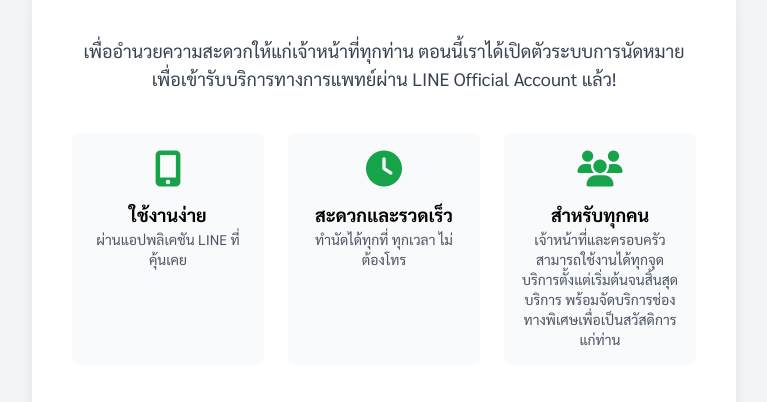
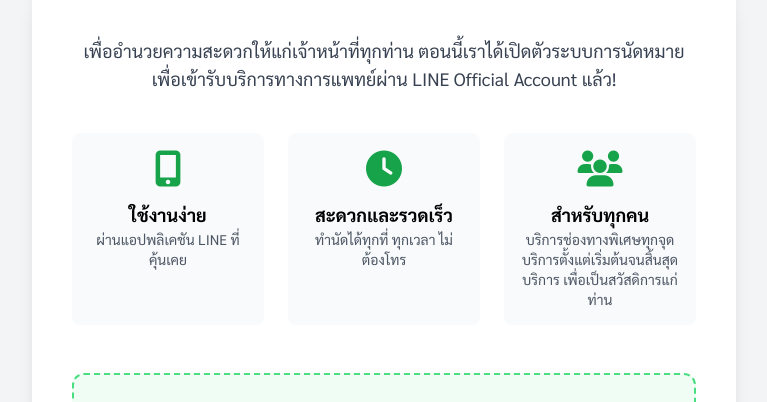
Before and after one commit to praetinee/sansai-hospital-pr, a plain HTML site: page index.html in a window 1280 px wide. Shown: the part 187-589 px from the top of the page, without its empty margins (256-1023 px from the left). Drawn offline with nearby package versions, Linux system fonts and the light colour scheme.

Commit message:
Update index.html

```diff
--- a/index.html
+++ b/index.html
@@ -93,7 +93,7 @@
                     <div class="bg-gray-50 p-4 rounded-lg">
                         <i class="fa-solid fa-users text-4xl text-green-600"></i>
                         <h3 class="font-bold text-lg mt-3">สำหรับทุกคน</h3>
-                        <p class="text-sm text-gray-600">เจ้าหน้าที่และครอบครัวสามารถใช้งานได้ทุกจุดบริการตั้งแต่เริ่มต้นจนสิ้นสุดบริการ พร้อมจัดบริการช่องทางพิเศษเพื่อเป็นสวัสดิการแก่ท่าน</p>
+                        <p class="text-sm text-gray-600">บริการช่องทางพิเศษทุกจุดบริการตั้งแต่เริ่มต้นจนสิ้นสุดบริการ เพื่อเป็นสวัสดิการแก่ท่าน</p>
                     </div>
                 </div>
             </section>
```
